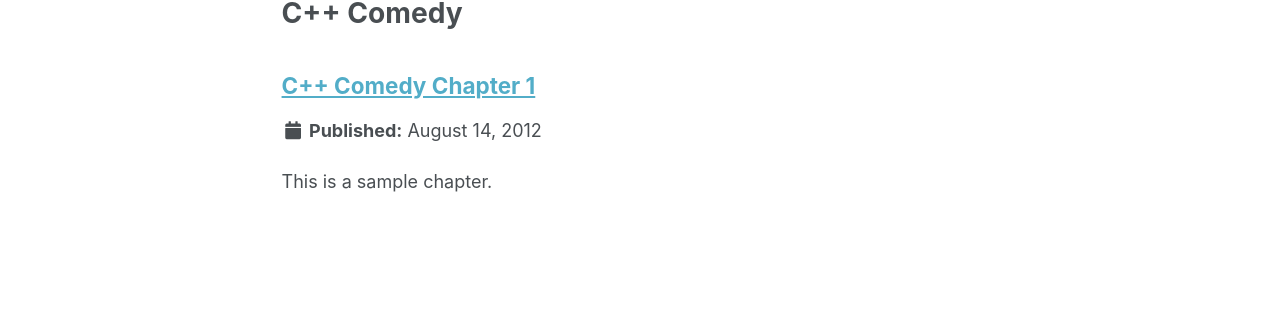
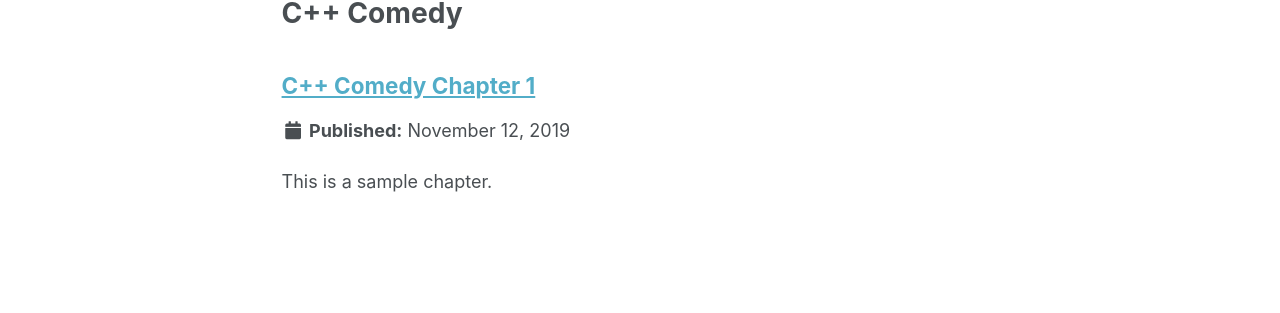
Before and after one commit to mdarabiamin/siragoni.github.io, a Jekyll site: the page built from _pages/CppComedy.html, in a window 1280 px wide. Shown: the part 119-432 px from the top of the page. Built offline with Jekyll 4.4.1, drawn with Linux system fonts in a browser that asks for light colours.

Commit message:
Update and rename 2019-11-12-Chapter-1.md to Chapter-1.md

```diff
--- a/_CppComedy/2019-11-12-Chapter-1.md
+++ b/_CppComedy/Chapter-1.md
@@ -1,6 +1,6 @@
 ---
 title: 'C++ Comedy Chapter 1'
-date: 2012-08-14
+date: 2019-11-12
 permalink: /CppComedy/Chapter-1/
 tags:
   - portfolio
```
